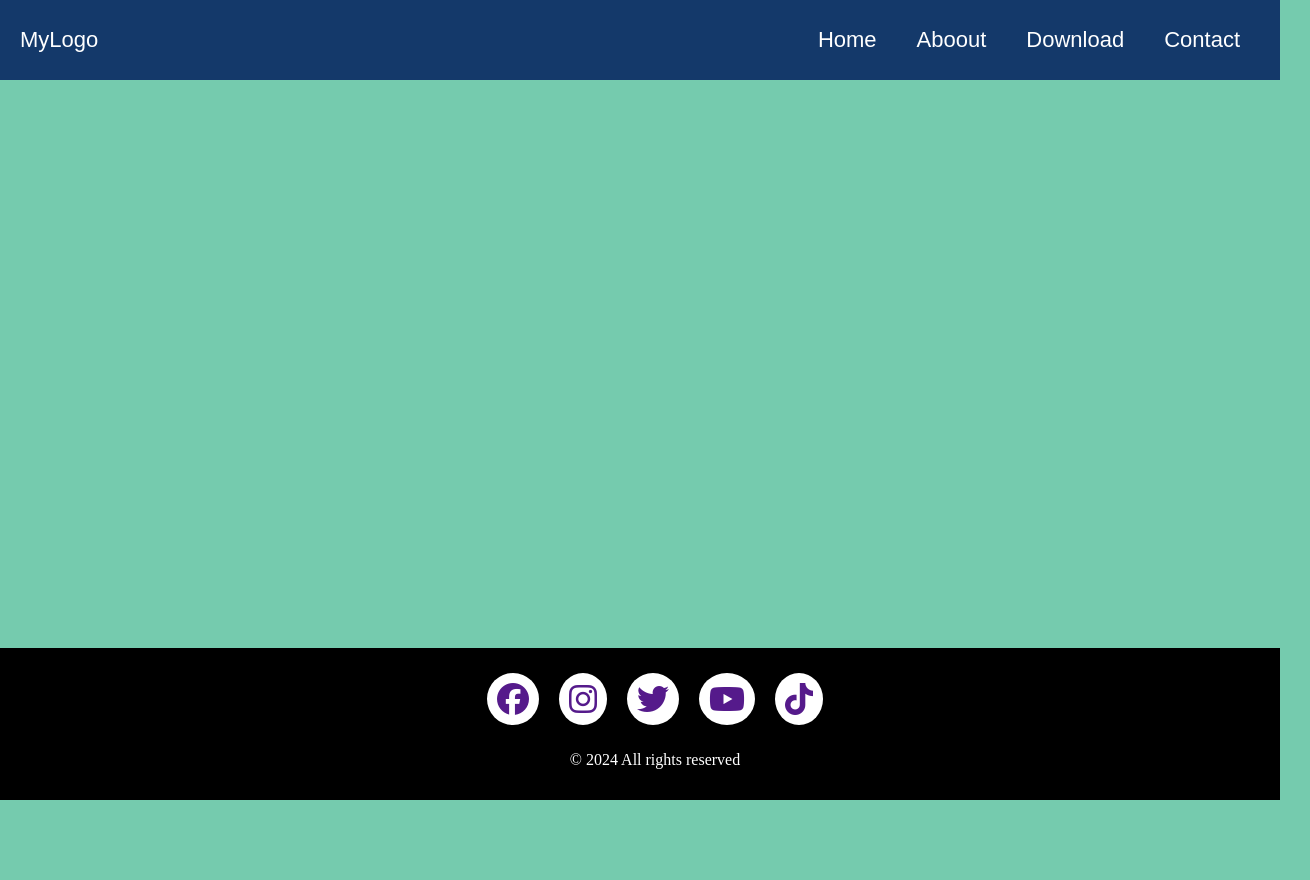
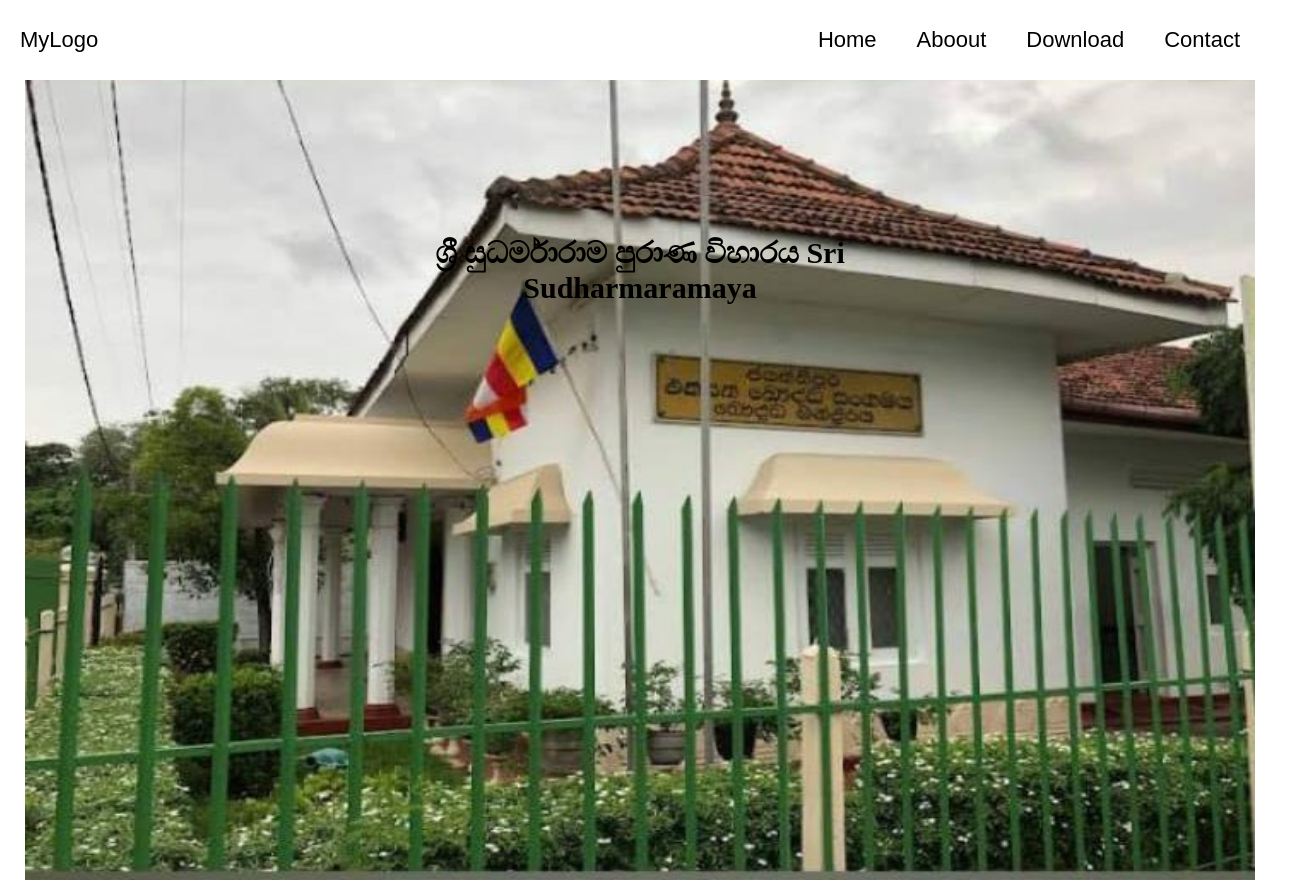
Before and after one commit to kavinduhcolombage/Project1, a plain HTML site: page index.html in a window 1280 px wide. Shown: the top 880 px of the page, 1310 px wide, since content can reach past the window. Before the commit the page ends 800 px from the top, so only its background shows below. Drawn offline with Linux system fonts and the light colour scheme.

Commit message:
update css, html

```diff
--- a/index.html
+++ b/index.html
@@ -20,10 +20,10 @@
         </ul>
     </nav>
 
-
-
-
-
+    <div class="image-container">
+        <img src="images/main.jpg" alt="">
+        <p class="overlay-text">ශ්‍රී සුධර්මාරාම පුරාණ විහාරය Sri Sudharmaramaya</p>
+    </div>
 
     <!--Footer-->
     <footer>
--- a/style.css
+++ b/style.css
@@ -1,10 +1,10 @@
 body{
     margin: 0;
-    background-color: rgb(117, 203, 174);
+    background-color: white;
 }
 
 .nav-text{
-    color: white;
+    color: black;
     font-size: 22px;
     font-family: Arial;
 }
@@ -13,7 +13,7 @@ body{
     display: flex;
     align-items: center;
     justify-content: space-between;
-    background-color: rgb(20, 57, 106);
+    background-color: white;
     height: 80px;
 }
 
@@ -31,7 +31,7 @@ body{
 
 .nav-links li a{
     text-decoration: none;
-    color: white;
+    color: black;
 }
 
 .logo{
@@ -44,7 +44,7 @@ body{
 }
 
 footer{
-    position: fixed;
+    position: relative;
     bottom: 0;
     width: 100%;
     background-color: black;
@@ -70,13 +70,15 @@ footer{
 .socialmedia-icon a{
     text-decoration: none;
     background-color: white;
-    padding: 10px;
+    padding:5px;
     margin: 10px;
     border-radius: 50%;
+    font-size: 15px;
+    color: black;
 }
 
 .socialmedia-icon a i{
-    font-size: 2em;
+    font-size: 1.5em;
     opacity: 1;
 }
 
@@ -85,3 +87,29 @@ footer{
     color: white;
     transition: 0.6s;
 }
+
+.image-container{
+    position: relative;
+    display: block;
+    padding-left: 25px;
+    padding-right: 25px;
+}
+
+.image-container img{
+    display: block;
+    width: 100%;
+    height: 800px;
+}
+
+.overlay-text {
+    position: absolute;
+    top: 20%;
+    left: 50%;
+    transform: translate(-50%, -50%);
+    color: black;
+    font-weight: 900;
+    padding: 10px;
+    border-radius: 5px;
+    text-align: center;
+    font-size: 30px;
+}
```
Also changed, not shown: images/main.jpg (added).
